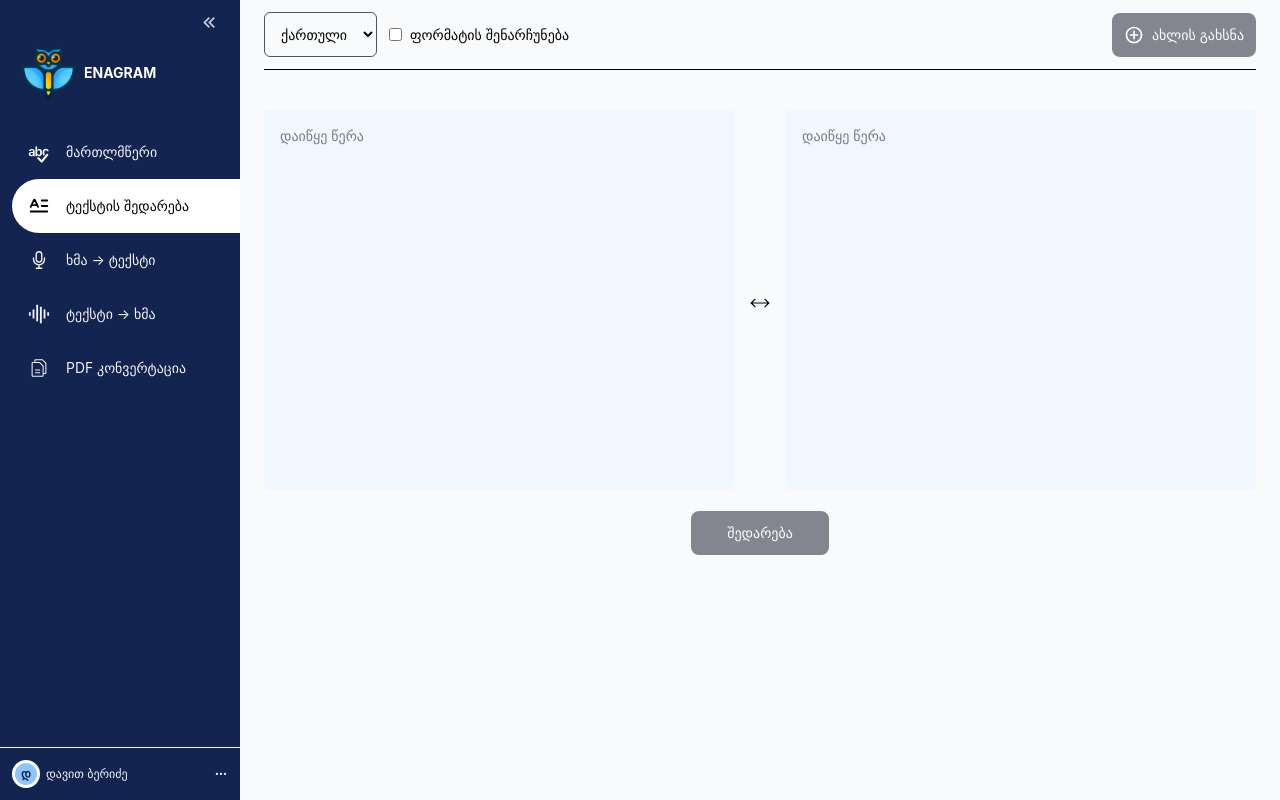
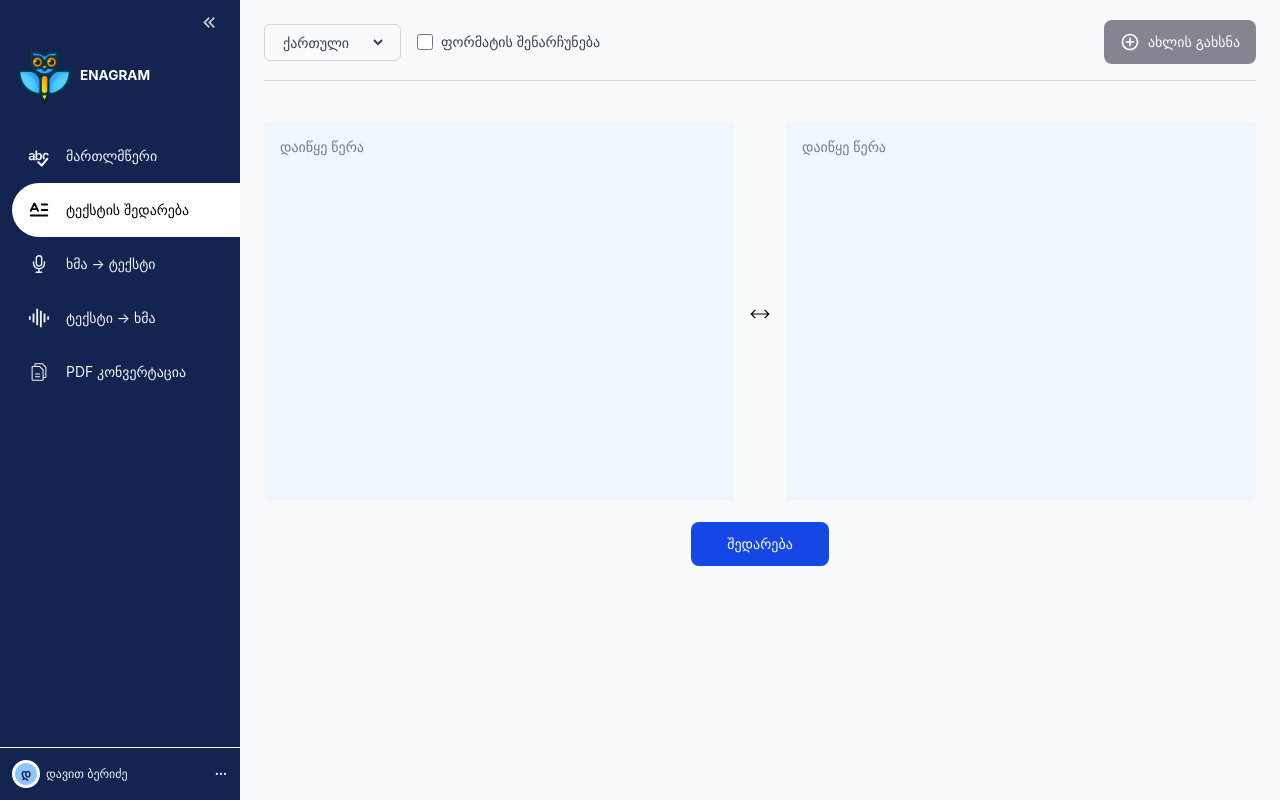
Before and after one commit to Beridze0/text-comparison, a React (Vite) app: page /comparison in a window 1280 px wide. Built offline with nearby package versions, Linux system fonts and the light colour scheme.

Commit message:
navbar fixed

```diff
--- a/src/App.jsx
+++ b/src/App.jsx
@@ -1,16 +1,20 @@
 import React from "react";
 import AppLayout from "./layout/AppLayout";
 import "./index.css";
-import { Route, Routes } from "react-router-dom";
+import { Navigate, Route, Routes } from "react-router-dom";
 import MainPage from "./pages/MainPage";
 import ComparisonPage from "./pages/ComparisonPage";
+import NotFoundPage from "./pages/NotFoundPage";
 
 export default function App() {
   return (
     <Routes>
       <Route element={<AppLayout />}>
-        <Route path="/" element={<MainPage />} />
+        <Route path="/" element={<Navigate to="/comparison" replace />} />
+        <Route path="/main" element={<MainPage />} />
         <Route path="/comparison" element={<ComparisonPage />} />
+
+        <Route path="*" element={<NotFoundPage />} />
       </Route>
     </Routes>
   );
--- a/src/features/comparison/CompareActions.jsx
+++ b/src/features/comparison/CompareActions.jsx
@@ -5,9 +5,9 @@ export default function CompareActions({ diffs, onCompare, onReset }) {
   return (
     <div className="flex gap-2 items-center justify-center">
       {diffs ? (
-        <Button text="ჩასწორება" onClick={onReset} style="px-9" />
+        <Button text="ჩასწორება" onClick={onReset} style="px-9 bg-blue-700" />
       ) : (
-        <Button text="შედარება" onClick={onCompare} style="px-9" />
+        <Button text="შედარება" onClick={onCompare} style="px-9 bg-blue-700" />
       )}
     </div>
   );
--- a/src/layout/navbar/components/Navbar.jsx
+++ b/src/layout/navbar/components/Navbar.jsx
@@ -1,19 +1,62 @@
-import React from "react";
+import React, { useState } from "react";
+import { useLocation } from "react-router-dom";
 import companyLogo from "../../../assets/company-logo3.png";
 import { BiMenu } from "react-icons/bi";
 import CompanyLogo from "../../../ui/CompanyLogo";
-import { useSidebar } from "../../../context/SidebarContext";
+import BottomSheet from "../../../ui/BottomSheet";
+import { sidebarItems } from "../../sidebar/sidebarData";
+import SidebarItem from "../../sidebar/components/SidebarItem";
+import { IoIosArrowDown } from "react-icons/io";
 
 export default function Navbar() {
-  const { isOpen, toggle } = useSidebar();
+  const [open, setOpen] = useState(false);
+  const location = useLocation();
+
+  // find the active item by comparing current path
+  const activeItem =
+    sidebarItems.find((item) =>
+      location.pathname.startsWith(`/${item.link}`)
+    ) || sidebarItems[0];
 
   return (
-    <div className="py-3 pr-5 flex items-center justify-between bg-[#132450]">
-      <CompanyLogo companyLogo={companyLogo} variant="navbar" />
+    <div className="w-full bg-[#132450] flex flex-col">
+      {/* top row */}
+      <div className="py-3 px-5 flex items-center justify-between">
+        <CompanyLogo companyLogo={companyLogo} variant="navbar" />
+        <button onClick={() => setOpen((prev) => !prev)}>
+          <BiMenu className="text-white hover:cursor-pointer" size={22} />
+        </button>
+      </div>
 
-      <button className="" onClick={toggle}>
-        <BiMenu className="text-white hover:cursor-pointer" size={22} />
-      </button>
+      {/* bottom row: show currently active item */}
+      <div className="px-5 py-3 bg-gray-50 text-black border-b border-gray-300">
+        <button
+          className="flex  items-center gap-2 px-4 py-2 rounded-lg hover:cursor-pointer"
+          onClick={() => setOpen((prev) => !prev)}
+        >
+          <activeItem.icon size={20} />
+          <span className="font-semibold text-[0.94rem]">
+            {activeItem.label}
+          </span>
+          <IoIosArrowDown className="opacity-70 mt-1" size={13} />
+        </button>
+      </div>
+
+      <BottomSheet isOpen={open} onClose={() => setOpen(false)}>
+        <h3 className="text-gray-500 text-sm mb-2">აირჩიე სექცია</h3>
+        <ul>
+          {sidebarItems.map((item) => (
+            <li key={item.label} className="mb-2">
+              <SidebarItem
+                label={item.label}
+                icon={item.icon}
+                link={item.link}
+                onClick={() => setOpen(false)}
+              />
+            </li>
+          ))}
+        </ul>
+      </BottomSheet>
     </div>
   );
 }
--- a/src/layout/sidebar/components/SidebarItem.jsx
+++ b/src/layout/sidebar/components/SidebarItem.jsx
@@ -2,11 +2,17 @@ import React from "react";
 import { NavLink } from "react-router-dom";
 import { useSidebar } from "../../../context/SidebarContext";
 
-export default function SidebarItem({ label, icon: Icon, link }) {
+export default function SidebarItem({
+  onClick = null,
+  label,
+  icon: Icon,
+  link,
+}) {
   const { isOpen } = useSidebar();
   return (
     <NavLink
       to={link}
+      onClick={onClick}
       className={({ isActive }) =>
         `flex items-center gap-2 p-4 rounded-l-4xl
       rounded-r-2xl hover:bg-white hover:text-black duration-300 ${
--- a/src/pages/ComparisonPage.jsx
+++ b/src/pages/ComparisonPage.jsx
@@ -1,28 +1,34 @@
-import React from "react";
+import React, { useState } from "react";
 import { BiPlusCircle } from "react-icons/bi";
 import ComparisonForm from "../features/comparison/ComparisonForms";
 import Button from "../ui/Button";
+import LanguageSelector from "../ui/LanguageSelector";
+import FormatCheckbox from "../ui/FormatCheckBox";
 
 export default function ComparisonPage() {
+  const [language, setLanguage] = useState("georgian");
+  const [keepFormat, setKeepFormat] = useState(false);
+
   return (
-    <div className="p-3 w-full text-sm ">
-      {/* Head */}
-      <div className="flex items-center justify-between pb-3 border-b ">
-        <div className="flex items-center gap-3">
-          <select
-            name="languages"
-            className=" border border-[#51555B] p-3  rounded-md"
-          >
-            <option value="georgian">ქართული</option>
-            <option value="english">English</option>
-          </select>
+    <div className="p-3 w-full text-sm mt-2">
+      <div className="flex items-center justify-between pb-4 border-b border-gray-300">
+        <div className="flex items-center gap-4">
+          <LanguageSelector
+            value={language}
+            onChange={(e) => setLanguage(e.target.value)}
+          />
+          <FormatCheckbox
+            checked={keepFormat}
+            onChange={(e) => setKeepFormat(e.target.checked)}
+          />
+        </div>
 
-          <label className="flex items-center gap-2 cursor-pointer">
-            <input type="checkbox" />
-            <span>ფორმატის შენარჩუნება</span>
-          </label>
-        </div>
-        <Button text="ახლის გახსნა" icon={BiPlusCircle} iconSize={20} />
+        <Button
+          text="ახლის გახსნა"
+          icon={BiPlusCircle}
+          iconSize={20}
+          style="px-4"
+        />
       </div>
 
       <ComparisonForm />
--- /dev/null
+++ b/src/pages/NotFoundPage.jsx
@@ -0,0 +1,17 @@
+import React from "react";
+import { NavLink } from "react-router-dom";
+
+export default function NotFoundPage() {
+  return (
+    <div className="flex items-center justify-center h-full flex-col text-center">
+      <h1 className="text-6xl font-bold text-gray-800">404</h1>
+      <h2 className="text-xl font-semibold text-gray-600">Page Not Found</h2>
+      <span className="text-sm mt-3 text-gray-500">
+        <NavLink to="/comparison" className="text-blue-700 hover:underline">
+          Click here
+        </NavLink>{" "}
+        to go back to the Comparison page
+      </span>
+    </div>
+  );
+}
--- /dev/null
+++ b/src/ui/BottomSheet.jsx
@@ -0,0 +1,26 @@
+import React from "react";
+
+export default function BottomSheet({ isOpen, onClose, children }) {
+  return (
+    <div
+      className={`fixed inset-0 z-50 flex items-end justify-center transition-opacity duration-300 ${
+        isOpen
+          ? "opacity-100 pointer-events-auto"
+          : "opacity-0 pointer-events-none"
+      }`}
+    >
+      {/* backdrop */}
+      <div className="absolute inset-0 bg-black/50" onClick={onClose}></div>
+
+      {/* sheet */}
+      <div
+        className={`relative w-full bg-white rounded-t-2xl p-4 shadow-lg transform transition-transform duration-300 ${
+          isOpen ? "translate-y-0" : "translate-y-full"
+        }`}
+      >
+        <div className="w-12 h-1.5 bg-gray-300 rounded-full mx-auto mb-3"></div>
+        {children}
+      </div>
+    </div>
+  );
+}
--- a/src/ui/CompanyLogo.jsx
+++ b/src/ui/CompanyLogo.jsx
@@ -9,23 +9,25 @@ export default function CompanyLogo({
 
   return (
     <div
-      className={`flex items-center gap-2 px-5 hover:cursor-pointer ${
+      className={`flex items-center gap-2 px-4 hover:cursor-pointer ${
         variant === "sidebar" && !isOpen ? "justify-center" : ""
       }`}
     >
       <img
         src={companyLogo}
         alt="Company Logo"
-        className={`transition-all duration-300 ${
+        className={`transition-all mt-1 duration-300 ${
           variant === "navbar"
-            ? "w-10 h-10" // Navbar ყოველთვის
+            ? "w-9 h-9" // Navbar ყოველთვის
             : isOpen
             ? "w-14 h-14" // Sidebar open
             : "w-8 h-8" // Sidebar collapsed
         }`}
       />
       {(isOpen || alwaysShowName) && (
-        <h1 className="uppercase text-sm font-bold text-white">Enagram</h1>
+        <h1 className="uppercase text-[0.85rem] font-bold text-white">
+          Enagram
+        </h1>
       )}
     </div>
   );
--- /dev/null
+++ b/src/ui/FormatCheckbox.jsx
@@ -0,0 +1,15 @@
+import React from "react";
+
+export default function FormatCheckbox({ checked, onChange }) {
+  return (
+    <label className="flex items-center gap-2 cursor-pointer text-gray-700">
+      <input
+        type="checkbox"
+        checked={checked}
+        onChange={onChange}
+        className="w-4 h-4 rounded border-gray-400 text-indigo-600 focus:ring-indigo-500"
+      />
+      <span>ფორმატის შენარჩუნება</span>
+    </label>
+  );
+}
--- /dev/null
+++ b/src/ui/LanguageSelector.jsx
@@ -0,0 +1,17 @@
+import React from "react";
+
+export default function LanguageSelector({ value, onChange }) {
+  return (
+    <div className="flex border border-gray-300 rounded-md items-center justify-center px-3.5">
+      <select
+        name="languages"
+        value={value}
+        onChange={onChange}
+        className="py-2  pr-5 rounded-lg  text-gray-700 outline-none"
+      >
+        <option value="georgian">ქართული</option>
+        <option value="english">English</option>
+      </select>
+    </div>
+  );
+}
```
